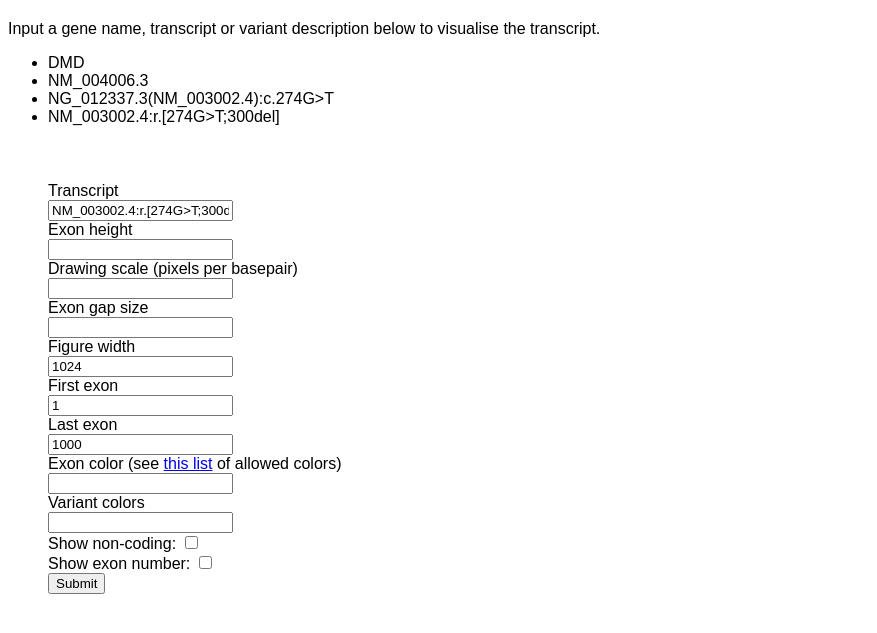
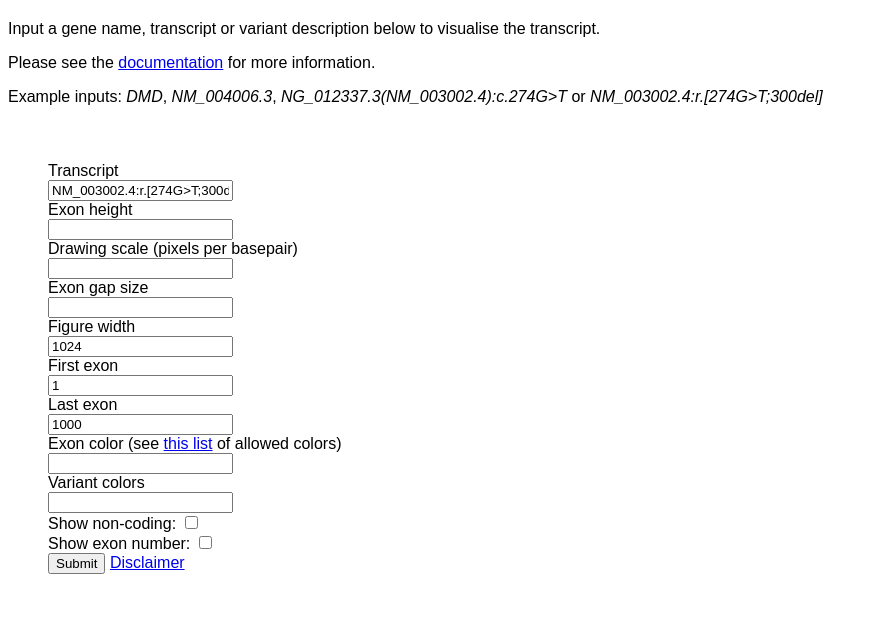
Before and after one commit to Redmar-van-den-Berg/exonviz-web, a Flask app: page / in a window 1280 px wide. Shown: the part 48-681 px from the top of the page, without its empty margins (0-877 px from the left). Run offline with Flask 3, Linux system fonts and the light colour scheme.

Commit message:
Add a link to the documentation and disclaimer

```diff
--- a/src/exonviz_web/templates/index.html
+++ b/src/exonviz_web/templates/index.html
@@ -5,14 +5,10 @@
 {% endblock %}
 
 {% block content %}
-  <p>Input a gene name, transcript or variant description below to visualise the transcript.
-    <ul>
-      <li>DMD</li>
-      <li>NM_004006.3</li>
-      <li>NG_012337.3(NM_003002.4):c.274G>T</li>
-      <li>NM_003002.4:r.[274G>T;300del]</li>
-    </ul>
-  </p>
+<p>Input a gene name, transcript or variant description below to visualise the transcript.</p>
+<p>Please see the <a href=https://exonviz.readthedocs.io/en/latest/>documentation</a> for more information.</p>
+<p>Example inputs: <em>DMD</em>, <em>NM_004006.3</em>, <em>NG_012337.3(NM_003002.4):c.274G>T</em> or
+    <em>NM_003002.4:r.[274G>T;300del]</em></p>
   <div class="float-container">
     <div class="sidebar">
       <form method="POST">
@@ -74,6 +70,7 @@
         {% if download_url %}
           <a href={{ download_url }}>Download!</a>
         {% endif %}
+        <a href=https://exonviz.readthedocs.io/en/latest/disclaimer.html>Disclaimer</a>
       </form>
     </div>
 
```
